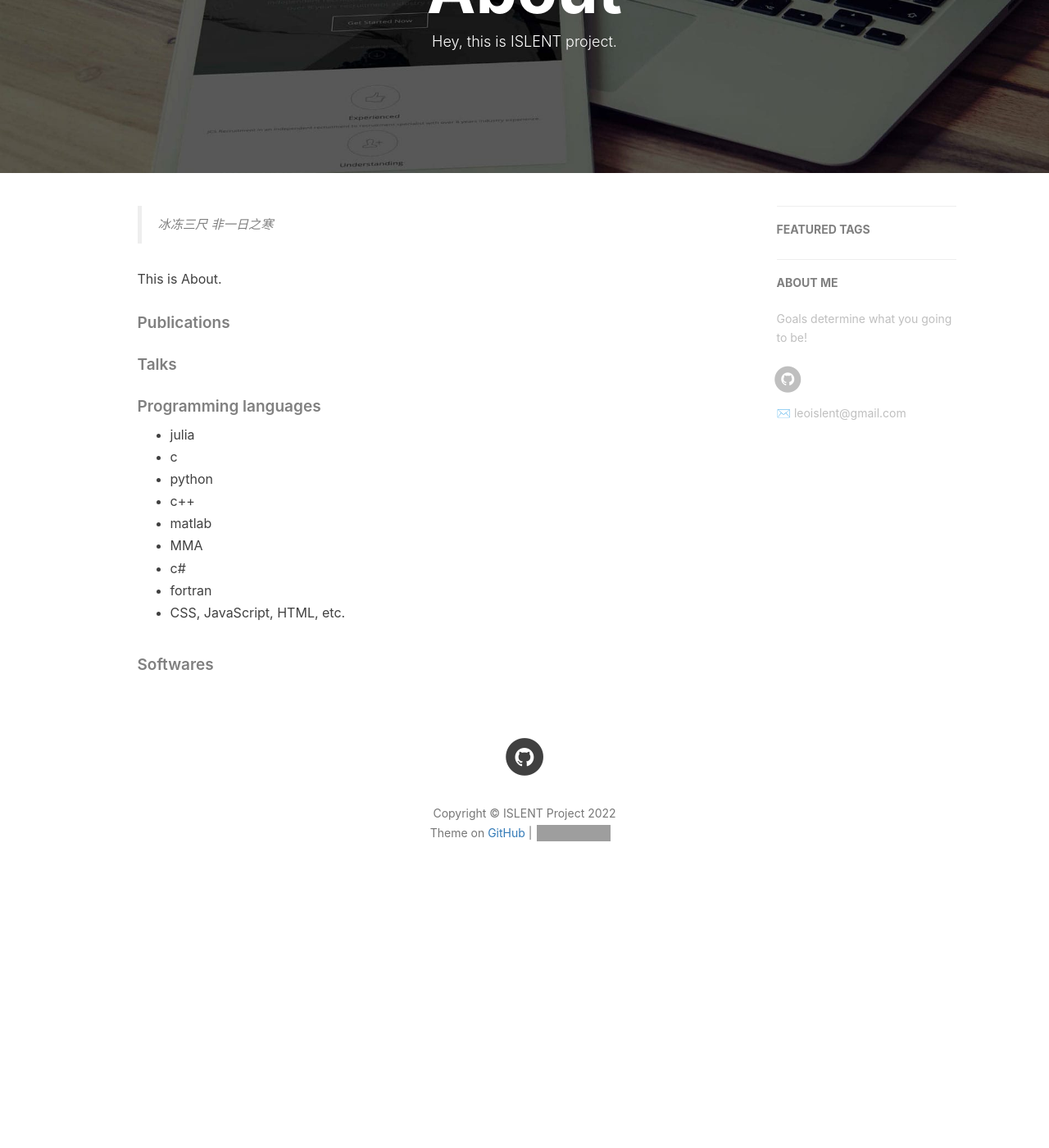
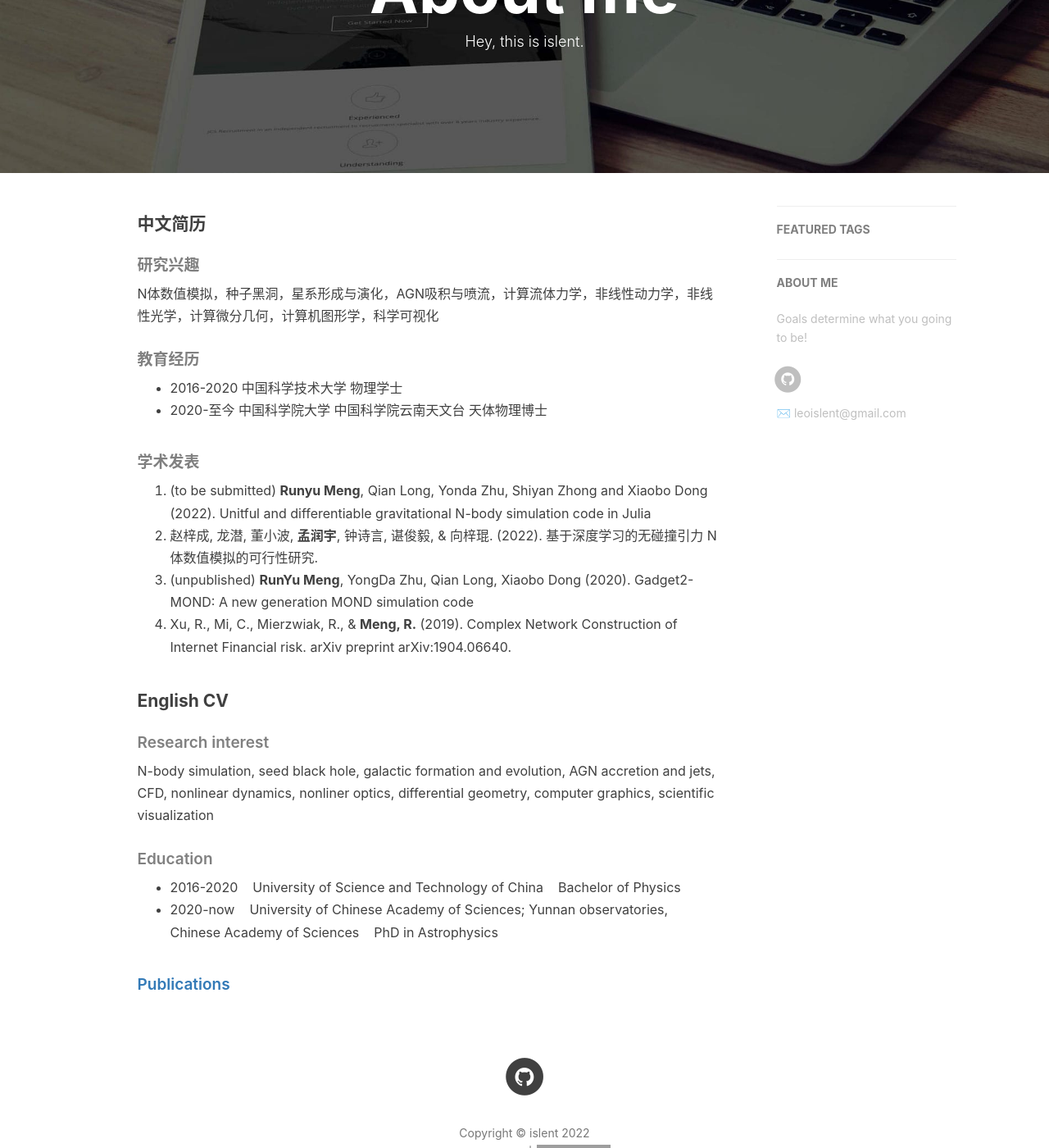
Before and after one commit to islent/islent.github.io, a Jekyll site: the page built from about.html, in a window 1280 px wide and 1400 px high, scrolled down 207 px. Shown: the whole window at 82% size. Built offline with Jekyll 4.4.1, drawn with Linux system fonts in a browser that asks for light colours; nearby versions of some CDN libraries; comment, search, counter and statistics services are not loaded; before the commit the page ends 1327 px from its top, so only the background shows below that; some of the changed text lies outside the part shown; grey boxes are pictures that could not be loaded.

Commit message:
add about

```diff
--- a/_config.yml
+++ b/_config.yml
@@ -1,10 +1,10 @@
 # Site settings
-title: ISLENT Project
-SEOTitle: ISLENT
+title: islent
+SEOTitle: islent
 header-img: img/post-bg-desk.jpg
 email: leoislent@gmail.com
 description: "Every failure is leading towards success."
-keyword: "ISLENT"
+keyword: "islent"
 url: "http://islent.github.io"          # your host, for absolute URL
 baseurl: ""      # for example, '/blog' if your blog hosted on 'host/blog'
 github_repo: "https://github.com/islent/islent.github.io.git" # you code repository
--- a/about.html
+++ b/about.html
@@ -1,7 +1,7 @@
 ---
 layout: page
-title: "About"
-description: "Hey, this is ISLENT project."
+title: "About me"
+description: "Hey, this is islent."
 header-img: "img/post-bg-rwd.jpg"
 ---
 
@@ -14,30 +14,36 @@ header-img: "img/post-bg-rwd.jpg"
 <!-- Chinese Version -->
 <div class="zh post-container">
 
-    <!--copied from markdown -->
-    <blockquote><p>冰冻三尺 非一日之寒</p></blockquote>
+    <h4>中文简历</h4>
 
-    <p>This is About.</p>
+    <h5>研究兴趣</h5>
+    N体数值模拟，种子黑洞，星系形成与演化，AGN吸积与喷流，计算流体力学，非线性动力学，非线性光学，计算微分几何，计算机图形学，科学可视化
 
-    <p></p>
+    <h5>教育经历</h5>
+    <ul>
+        <li>2016-2020 中国科学技术大学 物理学士</li>
+        <li>2020-至今 中国科学院大学 中国科学院云南天文台 天体物理博士</li>
+    </ul>
 
-    <h5>Publications</h5>
+    <h5 name="publications">学术发表</h5>
+    <ol>
+        <li>(to be submitted) <b>Runyu Meng</b>, Qian Long, Yonda Zhu, Shiyan Zhong and Xiaobo Dong (2022). Unitful and differentiable gravitational N-body simulation code in Julia</li>
+        <li>赵梓成, 龙潜, 董小波, <b>孟润宇</b>, 钟诗言, 谌俊毅, & 向梓琨. (2022). 基于深度学习的无碰撞引力 N 体数值模拟的可行性研究.</li>
+        <li>(unpublished) <b>RunYu Meng</b>, YongDa Zhu, Qian Long, Xiaobo Dong (2020). Gadget2-MOND: A new generation MOND simulation code</li>
+        <li>Xu, R., Mi, C., Mierzwiak, R., & <b>Meng, R.</b> (2019). Complex Network Construction of Internet Financial risk. arXiv preprint arXiv:1904.06640.</li>
+    </ol>
 
-    <h5>Talks</h5>
+    <h4>English CV</h4>
+    <h5>Research interest</h5>
+    N-body simulation, seed black hole, galactic formation and evolution, AGN accretion and jets, CFD, nonlinear dynamics, nonliner optics, differential geometry, computer graphics, scientific visualization
 
-    <h5>Programming languages</h5>
-        <ul>
-            <li>julia</li>
-            <li>c</li>
-            <li>python</li>
-            <li>c++</li>
-            <li>matlab</li>
-            <li>MMA</li>
-            <li>c#</li>
-            <li>fortran</li>
-            <li>CSS, JavaScript, HTML, etc.</li>
-        </ul>
-    <h5>Softwares</h5>
+    <h5>Education</h5>
+    <ul>
+        <li>2016-2020 &nbsp&nbsp University of Science and Technology of China &nbsp&nbsp Bachelor of Physics</li>
+        <li>2020-now  &nbsp&nbsp University of Chinese Academy of Sciences; Yunnan observatories, Chinese Academy of Sciences &nbsp&nbsp PhD in Astrophysics</li>
+    </ul>
+
+    <h5><a href="#publications">Publications</a></h5>
 </div>
 
 <!-- Handle Language Change -->
```
Also changed, not shown: index.html (+29 -0 lines).
